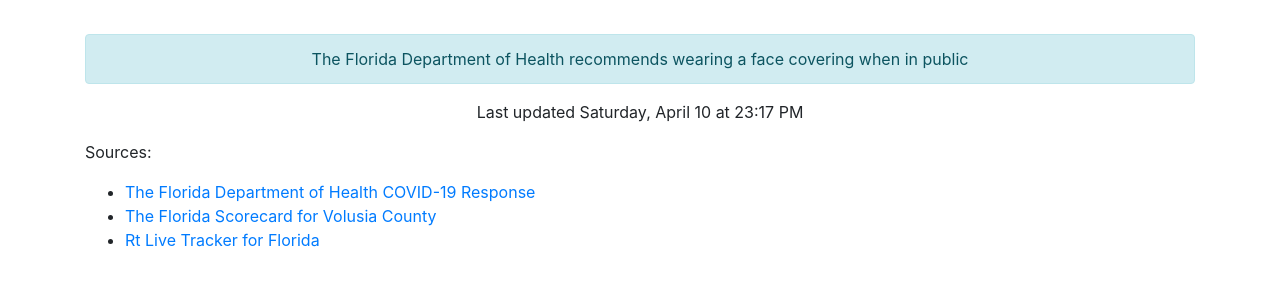
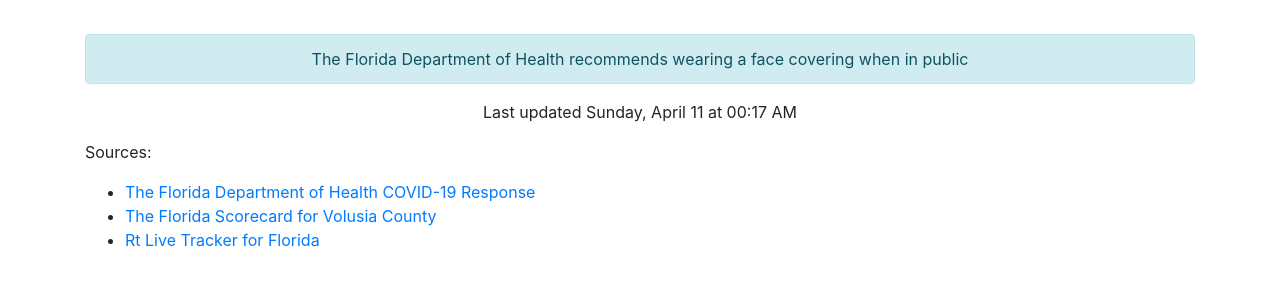
Before and after one commit to thinkjson/timeforchurch, a Jekyll site: the page built from index.md, in a window 1280 px wide. Shown: the part 544-830 px from the top of the page. Built offline with Jekyll 4.4.1, drawn with Linux system fonts in a browser that asks for light colours; our own code applies the rules of GitHub Pages for plain Markdown files.

Commit message:
Updating data

```diff
--- a/_includes/data.html
+++ b/_includes/data.html
@@ -10,4 +10,4 @@
     <div class="outcome text-success">YES</div>
     <div class="alert alert-info" role="alert">The Florida Department of Health recommends wearing a face covering when in public</div>
 
-    <p>Last updated Saturday, April 10 at 23:17 PM</p>
+    <p>Last updated Sunday, April 11 at 00:17 AM</p>
```
